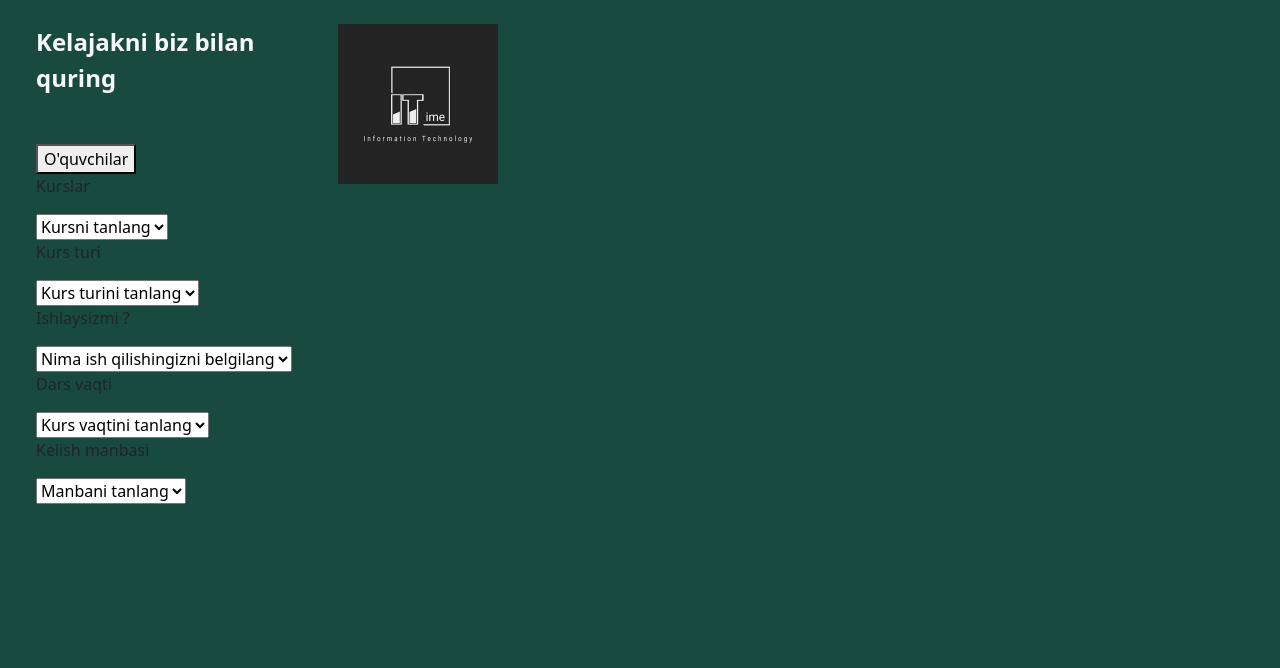
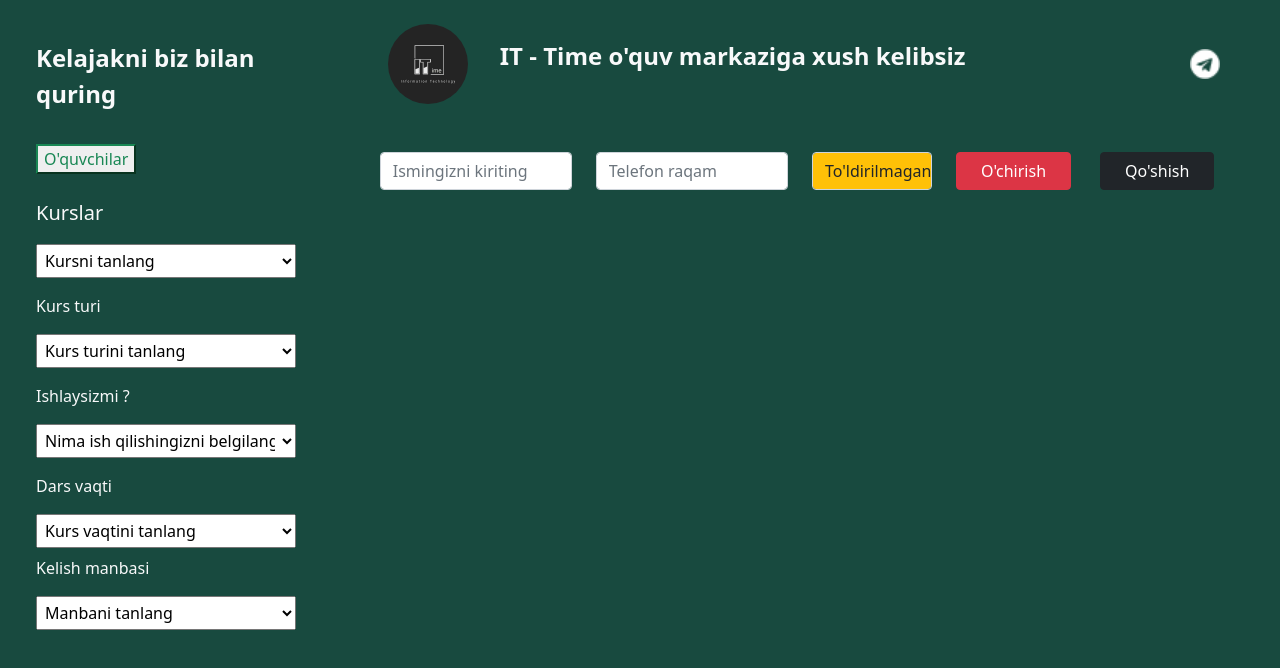
Before and after one commit to the-rustambek/administration_crm, a plain HTML site: page public/index.html in a window 1280 px wide. Drawn offline with nearby package versions, Linux system fonts and the light colour scheme.

Commit message:
add file

```diff
--- a/public/index.html
+++ b/public/index.html
@@ -1,31 +1,34 @@
 <!DOCTYPE html>
 <html lang="en">
+
 <head>
     <meta charset="UTF-8">
     <meta http-equiv="X-UA-Compatible" content="IE=edge">
     <meta name="viewport" content="width=device-width, initial-scale=1.0">
     <title>Administration_crm</title>
-    <link href="https://cdn.jsdelivr.net/npm/bootstrap@5.0.2/dist/css/bootstrap.min.css" rel="stylesheet" integrity="sha384-EVSTQN3/azprG1Anm3QDgpJLIm9Nao0Yz1ztcQTwFspd3yD65VohhpuuCOmLASjC" crossorigin="anonymous">
+    <link href="https://cdn.jsdelivr.net/npm/bootstrap@5.0.2/dist/css/bootstrap.min.css" rel="stylesheet"
+        integrity="sha384-EVSTQN3/azprG1Anm3QDgpJLIm9Nao0Yz1ztcQTwFspd3yD65VohhpuuCOmLASjC" crossorigin="anonymous">
     <link rel="stylesheet" href="./fonts/style.css">
 </head>
+
 <body>
 
 
     <div class="section p-4 " style="height:100vh">
         <div class="container-fluid d-flex justify-content-between ">
             <div class="aside w-25">
-<p class="aside-text text-light fw-bold  fs-4 mb-4 pb-4">
+                <p class="aside-text text-light fw-bold  fs-4 mb-3 pb-3 pt-3">
                     Kelajakni biz bilan quring
                 </p>
-<button class="aside-btn ">
+                <button class="aside-btn btn-outline-success">
                     O'quvchilar
                 </button>
-<div class="aside-box d-flex justify-content-between  flex-column">
-    <label class="aside-label" for="">
-        <p class="aside-text">
+                <div class="aside-box d-flex justify-content-between mt-3 flex-column">
+                    <label class="aside-label my-2" for="">
+                        <p class="aside-text text-light fs-5 fw-600 ">
                             Kurslar
                         </p>
-        <select class="aside-kurs" name="" id="">
+                        <select class="aside-kurs  p-1" style="width:260px" name="" id="">
                             <option value="Kursni tanlang">Kursni tanlang</option>
                             <option value="FrontEnd">FrontEnd</option>
                             <option value="Python">Python</option>
@@ -34,11 +37,11 @@
                         </select>
                     </label>
 
-    <label class="aside-label" for="">
-        <p class="aside-text">
+                    <label class="aside-label my-2" for="">
+                        <p class="aside-text fs-6 fw-600 text-light ">
                             Kurs turi
                         </p>
-        <select class="aside-turi" name="" id="">
+                        <select class="aside-turi  p-1" style="width:260px" name="" id="">
                             <option value="Kurs turini tanlang">Kurs turini tanlang</option>
                             <option value="Offline">Offline(standart)</option>
                             <option value="Offline">Offline(bootcamp)</option>
@@ -48,11 +51,11 @@
 
                     </label>
 
-    <label class="aside-label" for="">
-        <p class="aside-text">
+                    <label class="aside-label my-2" for="">
+                        <p class="aside-text fs-6 fw-600 text-light">
                             Ishlaysizmi ?
                         </p>
-        <select class="aside-turi" name="" id="">
+                        <select class="aside-turi  p-1" style="width:260px" name="" id="">
                             <option value="Nima ish qilishingizni belgilang">Nima ish qilishingizni belgilang</option>
                             <option value="Ishlayman">Ishlayman</option>
                             <option value="Talaba">Talaba</option>
@@ -61,11 +64,11 @@
                         </select>
 
                     </label>
-    <label class="aside-label" for="">
-        <p class="aside-text">
+                    <label class="aside-label my-2" for="">
+                        <p class="aside-text fs-6 fw-600 text-light">
                             Dars vaqti
                         </p>
-        <select class="aside-turi" name="" id="">
+                        <select class="aside-turi p-1" style="width:260px" name="" id="">
                             <option value="Kurs vaqtini tanlang">Kurs vaqtini tanlang</option>
                             <option value="08:00 - 12:00">08:00 - 12:00</option>
                             <option value="12:00 - 16:00">12:00 - 16:00</option>
@@ -75,10 +78,10 @@
 
                     </label>
                     <label class="aside-label" for="">
-        <p class="aside-text">
+                        <p class="aside-text fs-6 fw-600 text-light">
                             Kelish manbasi
                         </p>
-        <select class="aside-manba" name="" id="">
+                        <select class="aside-manba p-1" style="width:260px" name="" id="">
                             <option value="Manbani tanlang">Manbani tanlang</option>
                             <option value="Telegram">Telegram</option>
                             <option value="Instagram">Instagram</option>
@@ -92,13 +95,70 @@
                 </div>
             </div>
 
-        <div class="main w-75">
-<nav class="nav">
+            <div class="main w-75 px-4 ms-4">
+                <nav class="nav d-flex justify-content-between align-items-center">
+                    <div class="d-flex ms-2 justify-content-between align-items-center">
+                        <img class=" rounded-circle" style="width:80px; height:80px" src="./img/it_time.jpg" alt="">
+                        <p class="ms-4 ps-2 fs-4 fw-bold text-light"><span>IT - Time </span> o'quv markaziga xush
+                            kelibsiz</p>
+                    </div>
+
                     <div class="">
-        <img class="w-25 round-circle" src="./img/it_time.jpg" alt="">
+                        <a href="#" class="">
+                            <img style="width:30px;height:30px" src="./img/Vector (2).png" alt="">
+                        </a>
+                    </div>
+                </nav>
+                <div class="main-form mt-4 pt-4 ">
+                    <form class="row form ">
+                        <div class="col-3">
+                            <input type="text" class="main-name form-control" minlength="3" required
+                                placeholder="Ismingizni kiriting" aria-label="First name">
+                        </div>
+                        <div class="col-3">
+                            <input type="number" class="main-tel form-control" min="3" required placeholder="Telefon raqam"
+                                aria-label="Last name">
+                        </div>
+                        <div class="col-2">
+                            <input class="main-not-found form-control bg-warning" placeholder="To'ldirilmagan" value="To'ldirilmagan"
+                                type="submit" aria-label="Last name">
 
                         </div>
-</nav>
+                        <div class="col-2">
+                            <button type="button" class="main-delete btn btn-danger  px-4">O'chirish</button></div>
+                        <div class="col-2">
+                            <button class="main-add  btn btn-dark px-4">Qo'shish</button></div>
+
+
+                    </form>
+                    <table class="table d-none text-light mt-4 pt-4">
+                        <thead  >
+                            <tr>
+                                <th scope="col">#</th>
+                                <th scope="col">Ism</th>
+                                <th scope="col">Telefon</th>
+                                <th scope="col">Kurs</th>
+                                <th scope="col">Kurs turi</th>
+                                <th scope="col">Ish joyi</th>
+                                <th scope="col">Dars vaqti</th>
+                                <th scope="col">Kelish manbasi</th>
+                            </tr>
+                        </thead>
+                        <tbody>
+                            <tr>
+                                <th scope="row">1</th>
+                                <td>Mark</td>
+                                <td>Otto</td>
+                                <td>@mdo</td>
+                                <td>Otto</td>
+                                <td>@mdo</td>
+                                <td>Otto</td>
+                                <td>@mdo</td>
+                            </tr>
+
+                        </tbody>
+                    </table>
+                </div>
             </div>
         </div>
     </div>
@@ -114,7 +174,10 @@
 
 
 
-    <script src="https://cdn.jsdelivr.net/npm/bootstrap@5.0.2/dist/js/bootstrap.bundle.min.js" integrity="sha384-MrcW6ZMFYlzcLA8Nl+NtUVF0sA7MsXsP1UyJoMp4YLEuNSfAP+JcXn/tWtIaxVXM" crossorigin="anonymous"></script>
+    <script src="https://cdn.jsdelivr.net/npm/bootstrap@5.0.2/dist/js/bootstrap.bundle.min.js"
+        integrity="sha384-MrcW6ZMFYlzcLA8Nl+NtUVF0sA7MsXsP1UyJoMp4YLEuNSfAP+JcXn/tWtIaxVXM" crossorigin="anonymous">
+    </script>
     <script src="./main.js"></script>
 </body>
+
 </html>
--- a/public/main.js
+++ b/public/main.js
@@ -0,0 +1,12 @@
+
+mainAddElement = document.querySelector(".main-add")
+mainNameElement = document.querySelector(".main-name")
+mainTelElement = document.querySelector(".main-tel")
+mainDeleteElement= document.querySelector(".main-delete")
+mainNotFoundElement = document.querySelector(".main-not-found")
+
+mainAddElement.addEventListenter("click",event =>{
+    event.preventDefault();
+    const tableElement = document.querySelector(".table")
+    tableElement.classList.remove("d-none")
+})
```
Also changed, not shown: public/img/Vector (2).png (added), public/img/telegram.jpg (added). Lines whose indentation alone changed are shown as unchanged.
